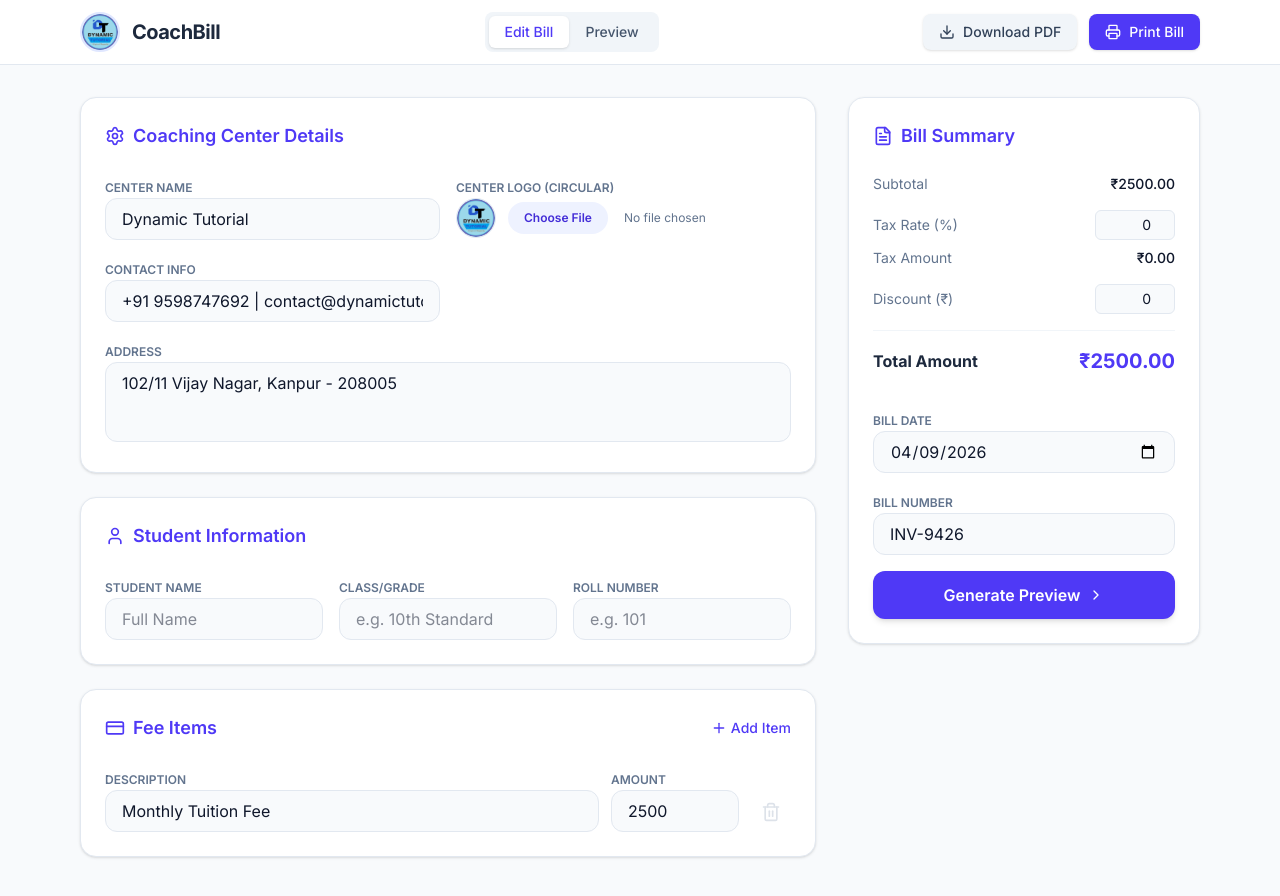
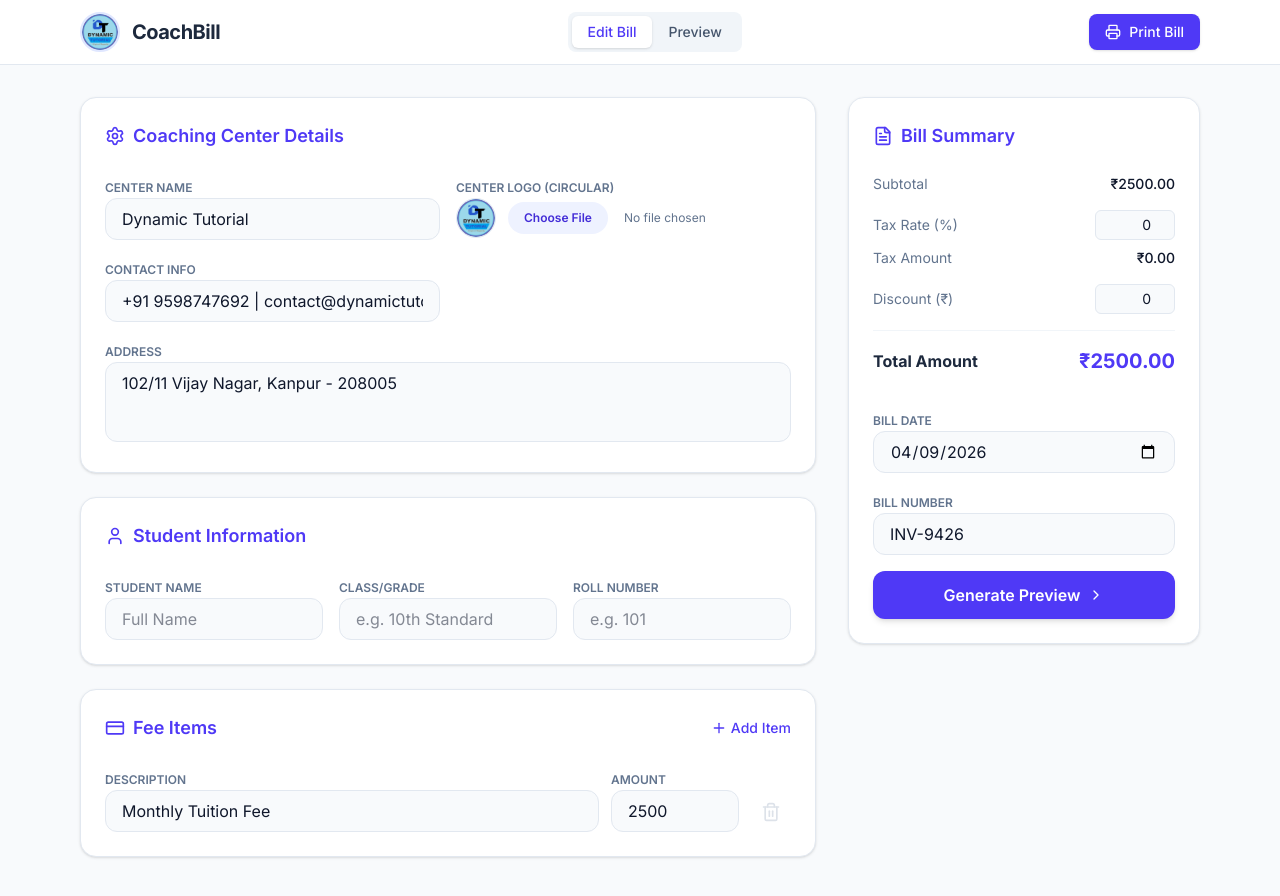
Before and after one commit to akhil2508/Billing-App, a React (Vite) app in the folder dynamic-tutorial-billing-system/: page / in a window 1280 px wide. Shown: the top 896 px of the page. Built offline with nearby package versions, Linux system fonts and the light colour scheme.

Commit message:
Removed Download PDF

```diff
--- a/dynamic-tutorial-billing-system/src/App.tsx
+++ b/dynamic-tutorial-billing-system/src/App.tsx
@@ -335,14 +335,6 @@ export default function App() {
 
           <div className="flex items-center gap-3">
             <button
-              onClick={handleDownloadPDF}
-              disabled={isGenerating}
-              className="flex items-center gap-2 bg-slate-100 hover:bg-slate-200 text-slate-700 px-4 py-2 rounded-lg text-sm font-medium transition-colors shadow-sm disabled:opacity-50"
-            >
-              {isGenerating ? <Loader2 className="w-4 h-4 animate-spin" /> : <Download className="w-4 h-4" />}
-              {isGenerating ? 'Generating...' : 'Download PDF'}
-            </button>
-            <button
               onClick={handlePrint}
               className="flex items-center gap-2 bg-indigo-600 hover:bg-indigo-700 text-white px-4 py-2 rounded-lg text-sm font-medium transition-colors shadow-sm"
             >
@@ -620,14 +612,6 @@ export default function App() {
                 </button>
                 <div className="w-px h-6 bg-slate-200"></div>
                 <button
-                  onClick={handleDownloadPDF}
-                  disabled={isGenerating}
-                  className="bg-slate-100 hover:bg-slate-200 text-slate-700 px-6 py-2.5 rounded-xl font-bold text-sm transition-all shadow-lg flex items-center gap-2 disabled:opacity-50"
-                >
-                  {isGenerating ? <Loader2 className="w-4 h-4 animate-spin" /> : <Download className="w-4 h-4" />}
-                  {isGenerating ? 'Generating...' : 'Download PDF'}
-                </button>
-                <button
                   onClick={handlePrint}
                   className="bg-indigo-600 hover:bg-indigo-700 text-white px-6 py-2.5 rounded-xl font-bold text-sm transition-all shadow-lg flex items-center gap-2"
                 >
```
